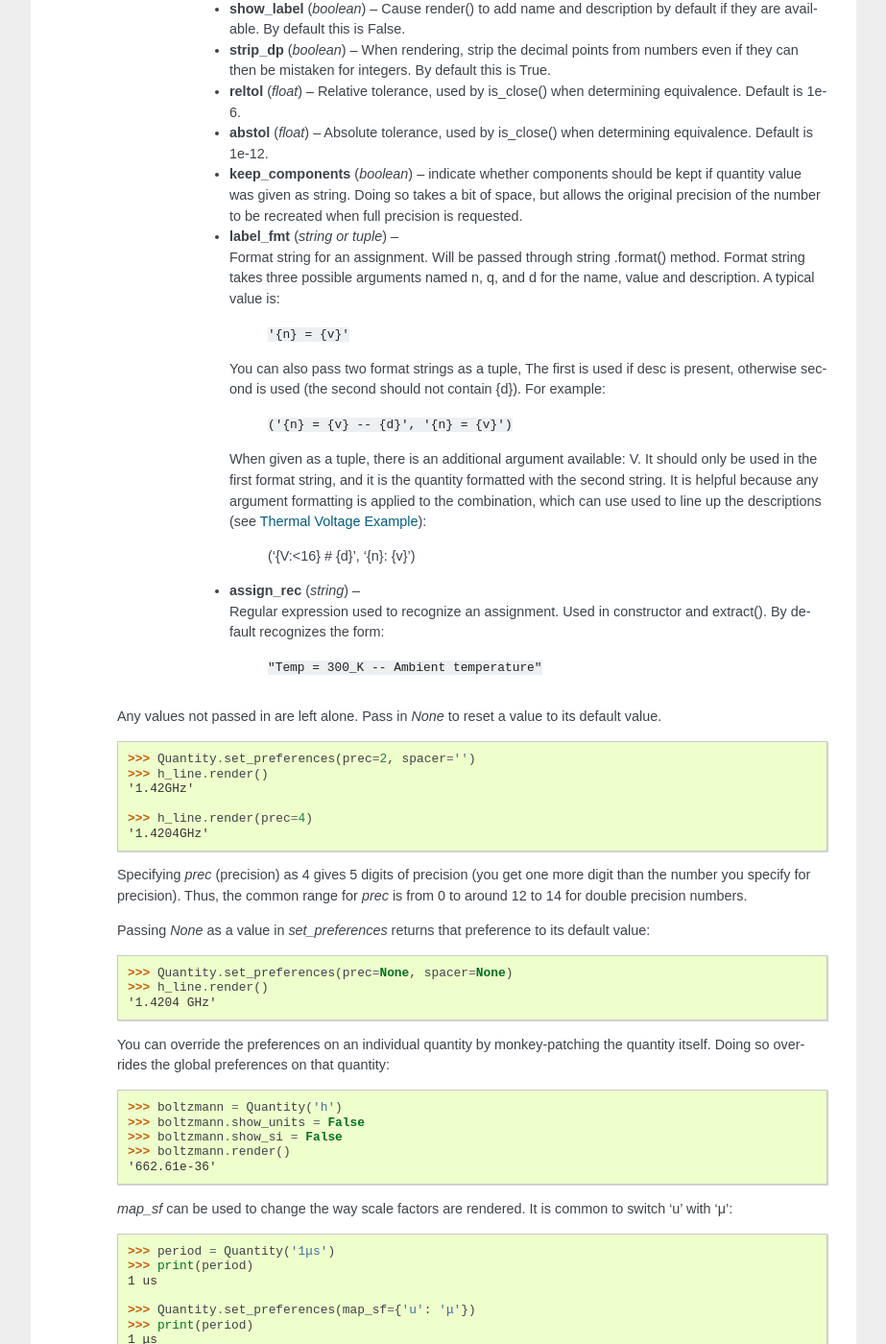
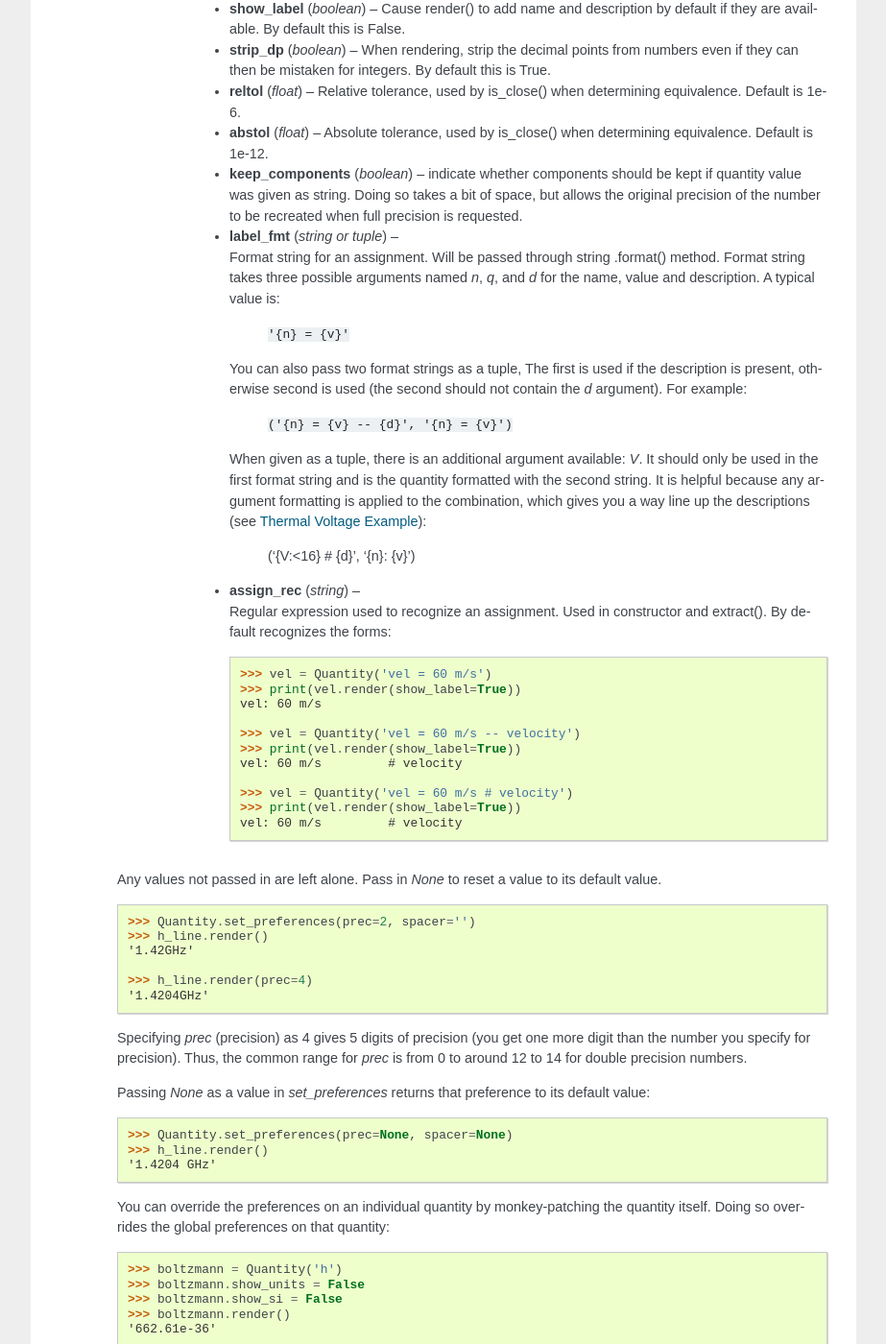
Before and after one commit to KenKundert/quantiphy, a Sphinx documentation site: the page built from doc/reference.rst, in a window 1280 px wide and 1400 px high, scrolled down 11069 px. Shown: the whole window at 96% size, without its empty margins (198-1121 px from the left). Built offline with Sphinx 7.4.7, drawn with Linux system fonts in a browser that asks for light colours; some of the changed text lies outside the part shown.

Commit message:
Allow either -- or # to introduce the description with the default assign_rec.

```diff
--- a/doc/reference.rst
+++ b/doc/reference.rst
@@ -839,22 +839,22 @@ Quantities
         :param label_fmt:
             :index:`Format string for an assignment <label_fmt (preference)>`.
             Will be passed through string .format() method. Format string takes
-            three possible arguments named n, q, and d for the name, value and
-            description.  A typical value is:
+            three possible arguments named *n*, *q*, and *d* for the name, value
+            and description.  A typical value is:
 
                 ``'{n} = {v}'``
 
             You can also pass two format strings as a tuple, The first is used
-            if desc is present, otherwise second is used (the second should not
-            contain {d}).  For example:
+            if the description is present, otherwise second is used (the second
+            should not contain the *d* argument).  For example:
 
                 ``('{n} = {v} -- {d}', '{n} = {v}')``
 
-            When given as a tuple, there is an additional argument available: V.
-            It should only be used in the first format string, and it is the
+            When given as a tuple, there is an additional argument available:
+            *V*.  It should only be used in the first format string and is the
             quantity formatted with the second string. It is helpful because any
-            argument formatting is applied to the combination, which can use used to
-            line up the descriptions (see :ref:`thermal voltage example`):
+            argument formatting is applied to the combination, which gives you
+            a way line up the descriptions (see :ref:`thermal voltage example`):
 
                 ('{V:<16}  # {d}', '{n}: {v}')
 
@@ -863,9 +863,21 @@ Quantities
         :param assign_rec:
             :index:`Regular expression used to recognize an assignment
             <assign_rec (preference)>`.
-            Used in constructor and extract(). By default recognizes the form:
+            Used in constructor and extract(). By default recognizes the forms:
 
-                ``"Temp = 300_K -- Ambient temperature"``
+            .. code-block:: python
+
+                >>> vel = Quantity('vel = 60 m/s')
+                >>> print(vel.render(show_label=True))
+                vel: 60 m/s
+
+                >>> vel = Quantity('vel = 60 m/s -- velocity')
+                >>> print(vel.render(show_label=True))
+                vel: 60 m/s         # velocity
+
+                >>> vel = Quantity('vel = 60 m/s # velocity')
+                >>> print(vel.render(show_label=True))
+                vel: 60 m/s         # velocity
 
         :type assign_rec: string
 
@@ -991,6 +1003,9 @@ Quantities
             lines are assumed to be of the form:
 
                 ``<name> = <value> -- <description>``
+            orL
+
+                ``<name> = <value> # <description>``
 
             *<name>*:
                 Must be a valid identifier (ex: c_load).
@@ -1000,6 +1015,13 @@ Quantities
             *<description>*:
                 is an optional textual description (ex: Gain of PD (Imax)).
 
+            Any line that does not contain a value is ignores. So with the
+            default *assign_rec* lines with the following form are ignored:
+
+                -- comment
+
+                # comment
+
         :type quantities: string
 
         For example:
```
Also changed, not shown: other parts of doc/reference.rst (+2 -0 lines), quantiphy.py (+7 -4 lines).
